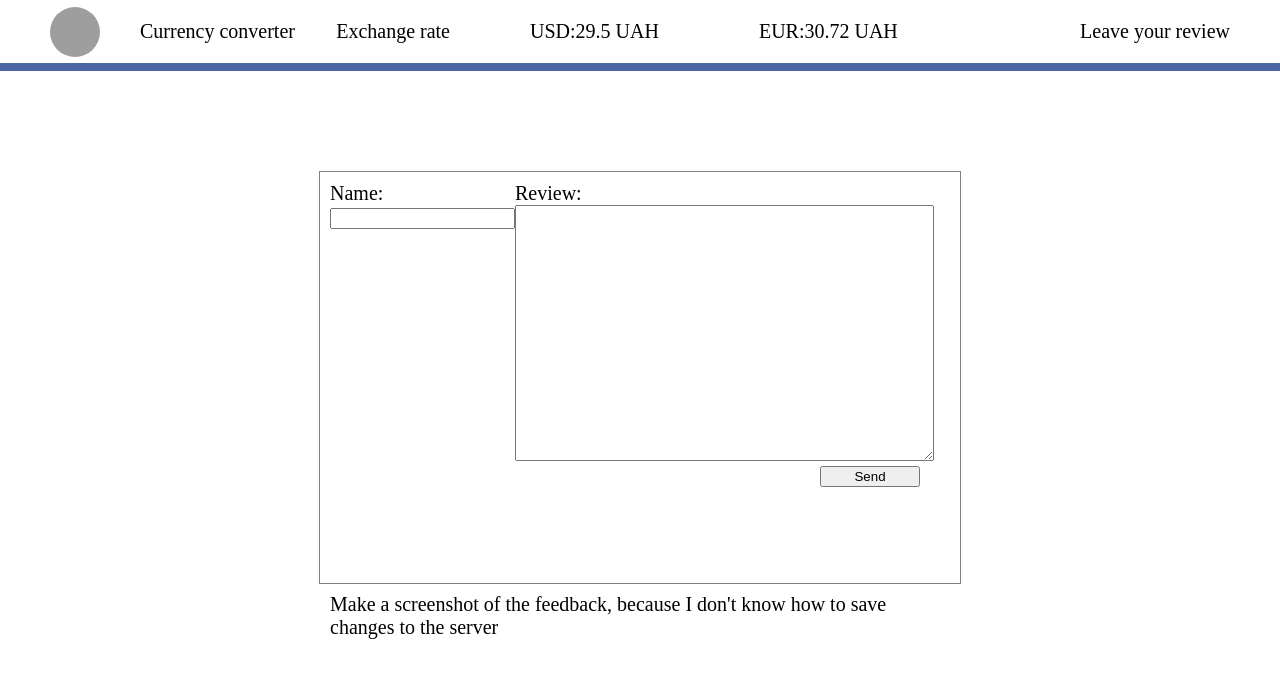
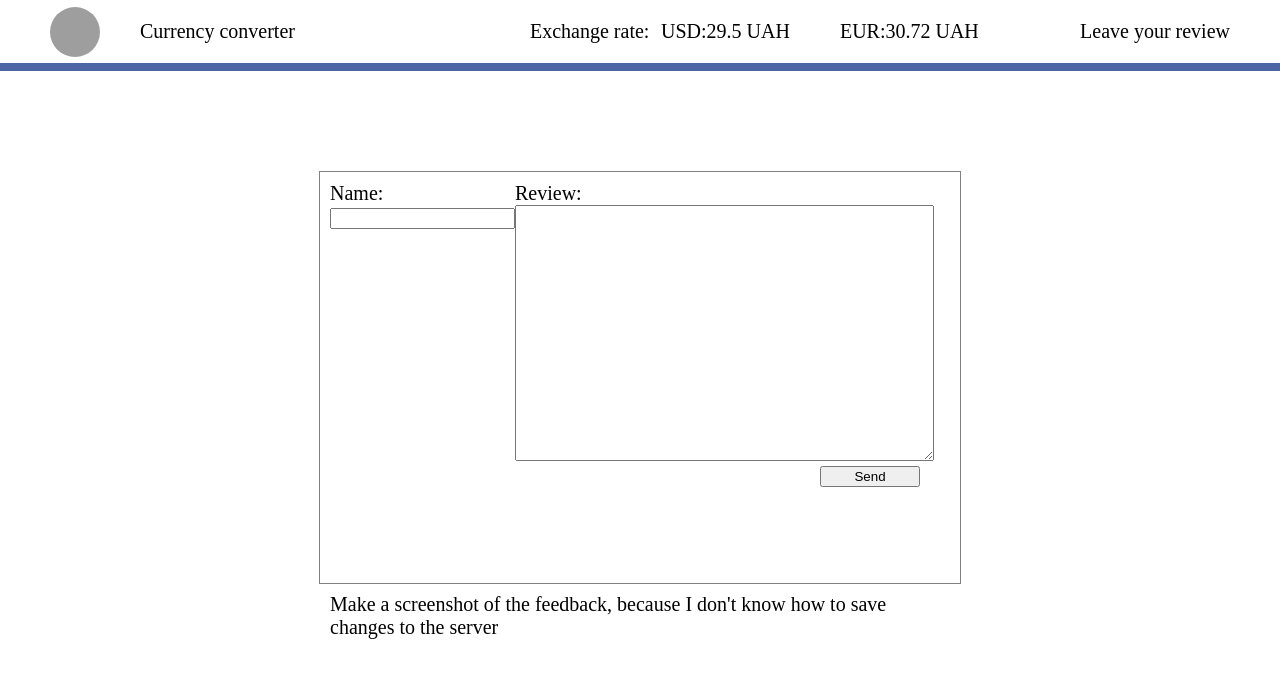
Before and after one commit to VadymUdaltsov/Currency-Converter, a React (Create React App) app: page /review in a window 1280 px wide. Shown: the top 678 px of the page. Built offline with nearby package versions, Linux system fonts and the light colour scheme; grey boxes are pictures that could not be loaded.

Commit message:
Fixed Review.module.css

```diff
--- a/src/Content/ReviewContent/ReviewContent.jsx
+++ b/src/Content/ReviewContent/ReviewContent.jsx
@@ -10,7 +10,6 @@ const ReviewContent = (props) => {
         let person = document.getElementById('person').value;
         let comentBlock = document.getElementById('comment__block');
         comentBlock.innerHTML = 'Name:' + person + '<br>' + 'Review:' + text;
-        dom.style.display = 'none';
     }
     return (
         <div>
@@ -33,7 +32,7 @@ const ReviewContent = (props) => {
                     <p>Make a screenshot of the feedback, because I don't know how to save changes to the server</p>
                 </form>
             </div>
-            <div id='comment__block' ref={dom}></div>
+            <div id='comment__block' className={s.comment__style}></div>
         </div>
     )
 }
--- a/src/Content/ReviewContent/ReviewCss.module.css
+++ b/src/Content/ReviewContent/ReviewCss.module.css
@@ -40,6 +40,6 @@
     margin-right: 30px;
 }
 
-.comment__block {
+.comment__style {
     margin-top: 100px;
 }
--- a/src/Header/Header.jsx
+++ b/src/Header/Header.jsx
@@ -13,12 +13,10 @@ const Header = (props) => {
                         <li>
                             <NavLink to='/converter'>Currency converter</NavLink>
                         </li>
-                        <li>
-                            <NavLink to='/rate'>Exchange rate</NavLink>
-                        </li>
                     </ul>
                 </div>
                 <div className={s.header__rate}>
+                    <p>Exchange rate:</p>
                     <p>USD:{props.newUsd} UAH</p>
                     <p>EUR:{props.newEur} UAH</p>
                 </div>
--- a/src/Header/Header.module.css
+++ b/src/Header/Header.module.css
@@ -26,12 +26,23 @@
 }
 
 .header__rate {
-    display: flex;
+    grid-template-columns: 211px 5fr;
+    display: grid;
+    grid-template-areas: "a b c";
 }
 
 .header__rate p:first-of-type {
     margin-left: 80px;
-    margin-right: 100px;
+    grid-area: a;
+}
+
+.header__rate p:nth-child(2) {
+    margin-right: 50px;
+    grid-area: b;
+}
+
+.header__rate p:last-of-type {
+    grid-area: c;
 }
 
 .header__review {
```
